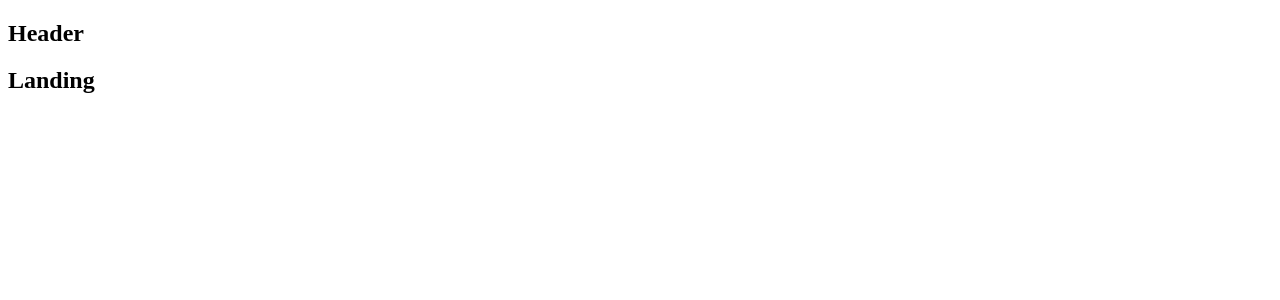
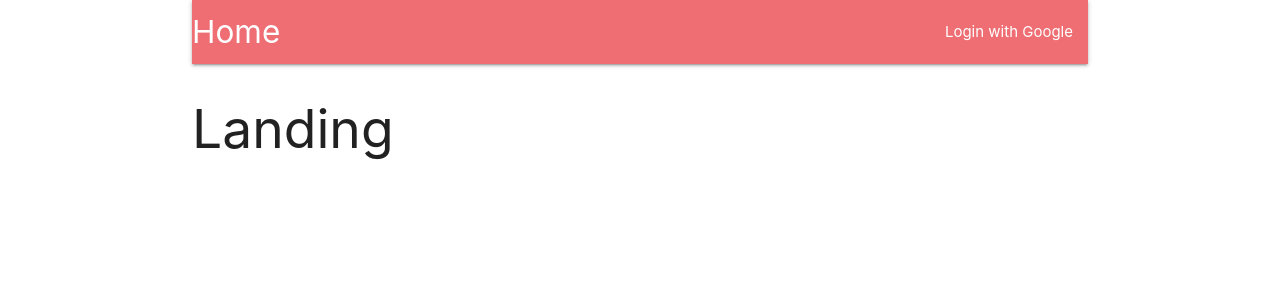
Before and after one commit to Elad73/server, a React (Create React App) app in the folder client/: page / in a window 1280 px wide. Shown: the top 300 px of the page. Built offline with nearby package versions, Linux system fonts and the light colour scheme.

Commit message:
adding MaterializeCSS adding Header

```diff
--- a/client/package.json
+++ b/client/package.json
@@ -4,6 +4,7 @@
   "private": true,
   "dependencies": {
     "http-proxy-middleware": "^0.20.0",
+    "materialize-css": "^1.0.0-rc.2",
     "react": "^16.10.2",
     "react-dom": "^16.10.2",
     "react-redux": "^7.1.1",
--- a/client/src/components/App.js
+++ b/client/src/components/App.js
@@ -1,14 +1,14 @@
 import React from 'react';
 import { BrowserRouter, Route } from 'react-router-dom';
 
-const Header = () => <h2>Header</h2>;
+import Header from './Header';
 const Dashboard = () => <h2>Dashboard</h2>;
 const SurveyNew = () => <h2>SurveyNew</h2>;
 const Landing = () => <h2>Landing</h2>;
 
 const App = () => {
     return (
-      <div>
+      <div className="container">
           <BrowserRouter>
               <div>
                   <Header />
--- /dev/null
+++ b/client/src/components/Header.js
@@ -0,0 +1,19 @@
+import React, { Component } from 'react';
+
+class Header extends Component {
+    render(){
+        return (
+            <nav>
+                <div class="nav-wrapper">
+                    <a href="" class="left brand-logo">Home</a>
+                    <ul id="nav-mobile" class="right">
+                        <li><a href="/auth/google">Login with Google</a></li>
+
+                    </ul>
+                </div>
+            </nav>
+        );
+    }
+}
+
+export default Header;
--- a/client/src/index.js
+++ b/client/src/index.js
@@ -1,3 +1,4 @@
+import 'materialize-css/dist/css/materialize.min.css'
 import React from 'react';
 import ReactDOM from 'react-dom';
 import { Provider } from 'react-redux';
```
Also changed, not shown: 1 other file (tests, documents, lock files or other folders).
